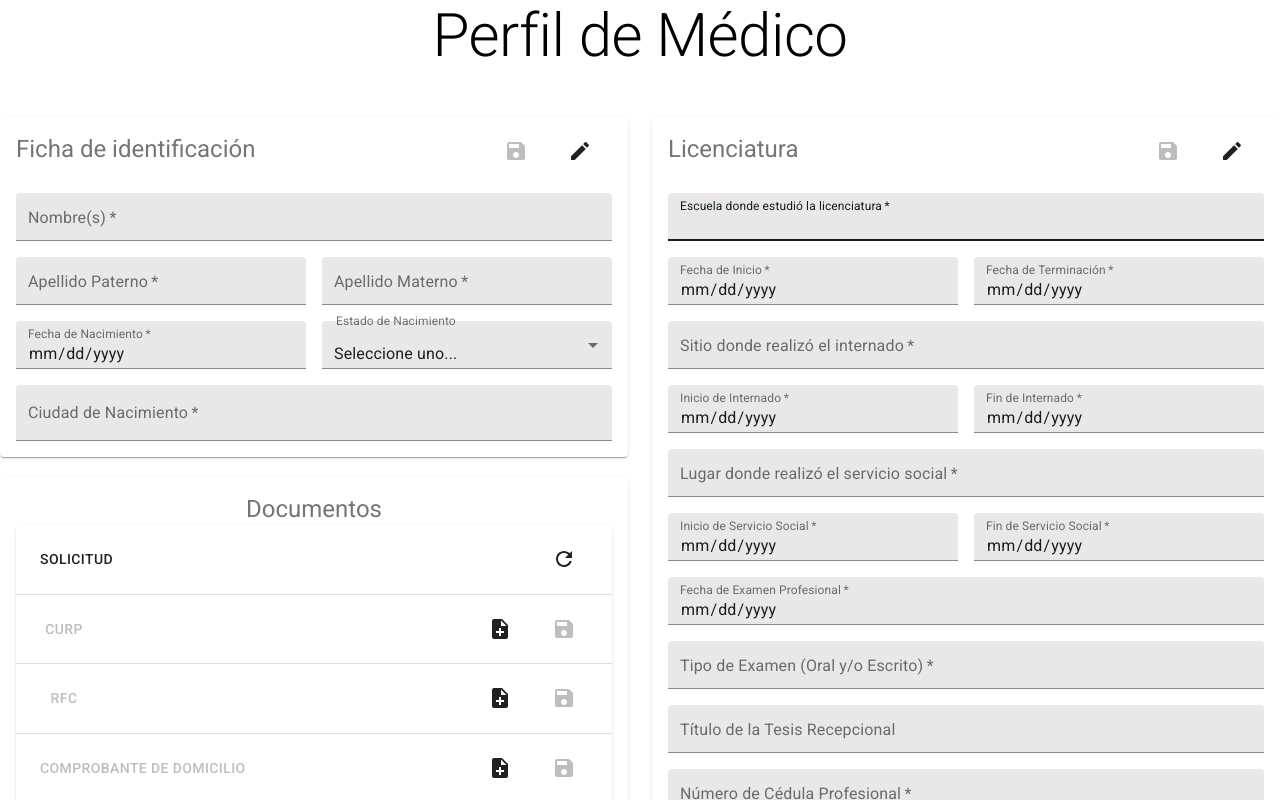
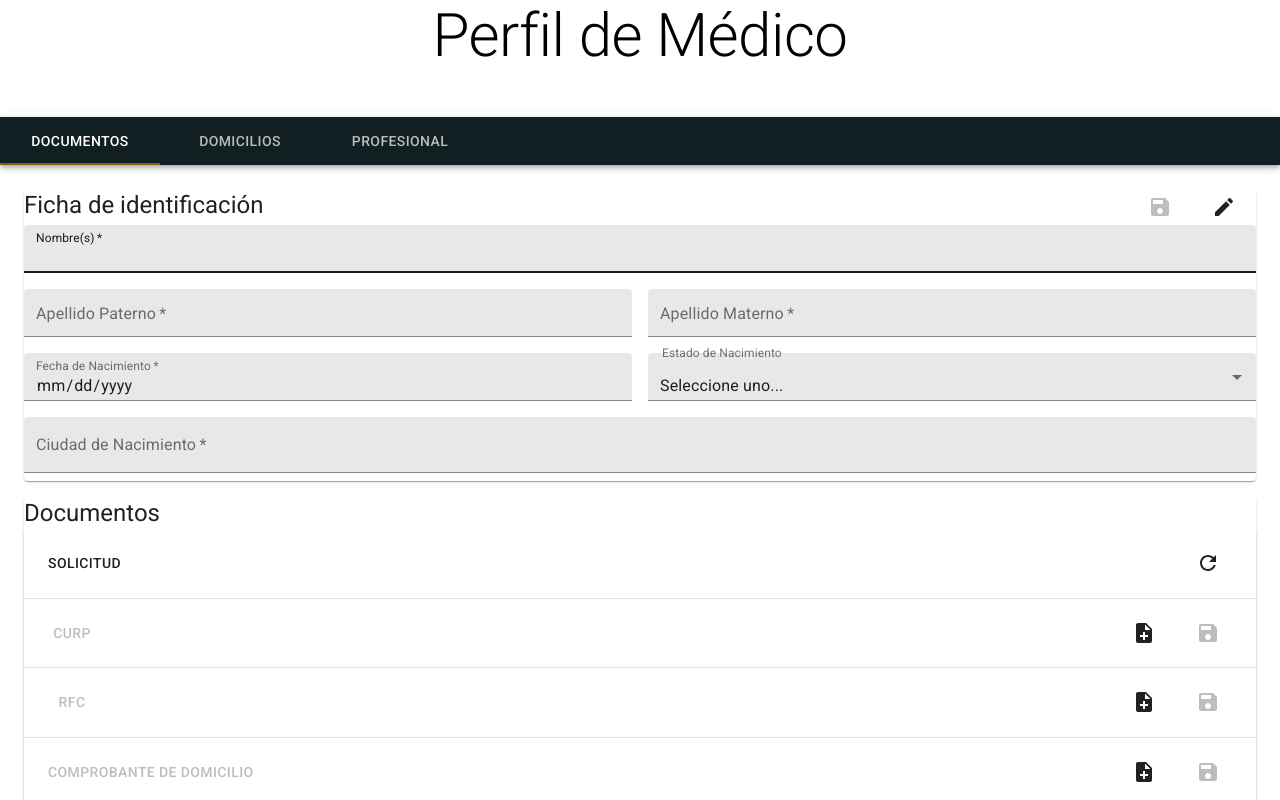
Before and after one commit to rossberto/comgecey, a React (Create React App) app: page /users/1 in a window 1280 px wide. Shown: the top 800 px of the page. Built offline with nearby package versions, Linux system fonts and the light colour scheme; no server answers.

Commit message:
User profile tabs added.

```diff
--- a/package.json
+++ b/package.json
@@ -1,6 +1,6 @@
 {
   "name": "comgecey",
-  "homepage": "http://app.www.comgecey.org/",
+  "homepage": "http://app.comgecey.org",
   "version": "0.1.0",
   "private": true,
   "dependencies": {
--- a/src/main/apiUrl.js
+++ b/src/main/apiUrl.js
@@ -1,2 +1,3 @@
-export const apiUrl = 'http://localhost:4000/api/';
+//export const apiUrl = 'http://localhost:4000/api/';
 //export const apiUrl = 'https://comgecey-backend.herokuapp.com/api/';
+export const apiUrl = 'https://api.comgecey.org/api/';
--- a/src/main/layout/Frame.js
+++ b/src/main/layout/Frame.js
@@ -1,23 +1,11 @@
 import React, {useEffect, useContext} from 'react';
 import PropTypes from 'prop-types';
-import AppBar from '@material-ui/core/AppBar';
-import CssBaseline from '@material-ui/core/CssBaseline';
-import Divider from '@material-ui/core/Divider';
-import Drawer from '@material-ui/core/Drawer';
-import Hidden from '@material-ui/core/Hidden';
-import IconButton from '@material-ui/core/IconButton';
+import { makeStyles, useTheme } from '@material-ui/core/styles';
+import { ListItem, List, IconButton, Hidden, Drawer, Divider, AppBar, CssBaseline,
+         Button, Container, Typography, Toolbar, ListItemText, ListItemIcon  } from '@material-ui/core';
 import InboxIcon from '@material-ui/icons/MoveToInbox';
-import List from '@material-ui/core/List';
-import ListItem from '@material-ui/core/ListItem';
-import ListItemIcon from '@material-ui/core/ListItemIcon';
-import ListItemText from '@material-ui/core/ListItemText';
 import MailIcon from '@material-ui/icons/Mail';
 import MenuIcon from '@material-ui/icons/Menu';
-import Toolbar from '@material-ui/core/Toolbar';
-import Typography from '@material-ui/core/Typography';
-import Container from '@material-ui/core/Container';
-import Button from '@material-ui/core/Button';
-import { makeStyles, useTheme } from '@material-ui/core/styles';
 import AppContext from '../../AppContext';
 
 import nav from '../nav';
--- a/src/main/users/Profile.js
+++ b/src/main/users/Profile.js
@@ -1,45 +1,83 @@
 import React, { useContext, useEffect } from 'react';
 import { makeStyles } from '@material-ui/core/styles';
-import {Paper, Grid, TextField, Button, Typography} from '@material-ui/core';
+import { Paper, Grid, TextField, Button, Typography,
+          AppBar, Tabs, Tab, Box } from '@material-ui/core';
 import IdInfo from './details/IdInfo';
 import UserFiles from './UserFiles';
 import ProfessionalInfo from './details/ProfessionalInfo';
 import AddressInfo from './details/AddressInfo';
+import AppContext from '../../AppContext';
 
-import AppContext from '../../AppContext';
+import PropTypes from 'prop-types';
+
+
+function TabPanel(props) {
+  const { children, value, index, ...other } = props;
+
+  return (
+    <Typography
+      component="div"
+      role="tabpanel"
+      hidden={value !== index}
+      id={`simple-tabpanel-${index}`}
+      aria-labelledby={`simple-tab-${index}`}
+      {...other}
+    >
+      {value === index && <Box p={3}>{children}</Box>}
+    </Typography>
+  );
+}
+
+TabPanel.propTypes = {
+  children: PropTypes.node,
+  index: PropTypes.any.isRequired,
+  value: PropTypes.any.isRequired,
+};
+
+function a11yProps(index) {
+  return {
+    id: `simple-tab-${index}`,
+    'aria-controls': `simple-tabpanel-${index}`,
+  };
+}
 
 const useStyles = makeStyles(theme => ({
   root: {
-    //flexGrow: 1,
+    flexGrow: 1,
+    backgroundColor: theme.palette.background.paper,
   },
-  paper: {
-    padding: theme.spacing(2),
-    textAlign: 'center',
-    color: theme.palette.text.secondary,
-  },
-  form: {
-    width: '100%', // Fix IE 11 issue.
-    marginTop: theme.spacing(3),
-  }
 }));
 
-export default function Profile(props) {
+export default function SimpleTabs(props) {
   const classes = useStyles();
+  const appContext = useContext(AppContext);
 
-  const appContext = useContext(AppContext);
   const { auth, goDashboard, routes, userSession, setUserSession } = appContext;
+  const [value, setValue] = React.useState(0);
 
   useEffect(() => {
-    window.scrollTo(0, 0)
+    console.log(userSession);
   });
+
+  const handleChange = (event, newValue) => {
+    setValue(newValue);
+  };
 
   return (
     <div className={classes.root}>
-      <Grid container spacing={3}>
-        <Grid item xs={12}>
-          <Typography align="center" variant="h2" component="h2" gutterBottom style={{alignItems:'center'}}>Perfil de Médico</Typography>
-        </Grid>
-        <Grid item xs={12} sm={6}>
+    <Grid direction="column" container spacing={3} alignItems="stretch">
+      <Grid item xs={12}>
+        <Typography align="center" variant="h2" component="h2" gutterBottom style={{alignItems:'center'}}>Perfil de Médico</Typography>
+      </Grid>
+      <Grid item xs={12} >
+        <AppBar position="static">
+          <Tabs value={value} onChange={handleChange} aria-label="simple tabs example">
+            <Tab label="Documentos" {...a11yProps(0)} />
+            <Tab label="Domicilios" {...a11yProps(1)} />
+            <Tab label="Profesional" {...a11yProps(2)} />
+          </Tabs>
+        </AppBar>
+        <TabPanel value={value} index={0}>
           <Paper className={classes.paper}>
             <IdInfo info={userSession} classes={classes}/>
           </Paper>
@@ -47,17 +85,20 @@ export default function Profile(props) {
           <Paper className={classes.paper}>
             <UserFiles userId={props.match.params.userId} classes={classes}/>
           </Paper>
-          <br />
+        </TabPanel>
+        <TabPanel value={value} index={1}>
           <Paper className={classes.paper}>
             {<AddressInfo userId={props.match.params.userId} classes={classes} />}
           </Paper>
-        </Grid>
-        <Grid item xs={12} sm={6}>
+          <br />
+        </TabPanel>
+        <TabPanel value={value} index={2}>
           <Paper className={classes.paper}>
             <ProfessionalInfo userId={props.match.params.userId} classes={classes} />
           </Paper>
-        </Grid>
+        </TabPanel>
       </Grid>
+    </Grid>
     </div>
   );
 }
```
Also changed, not shown: src/main/users/ProfileOld.js (added, +63 -0 lines).
